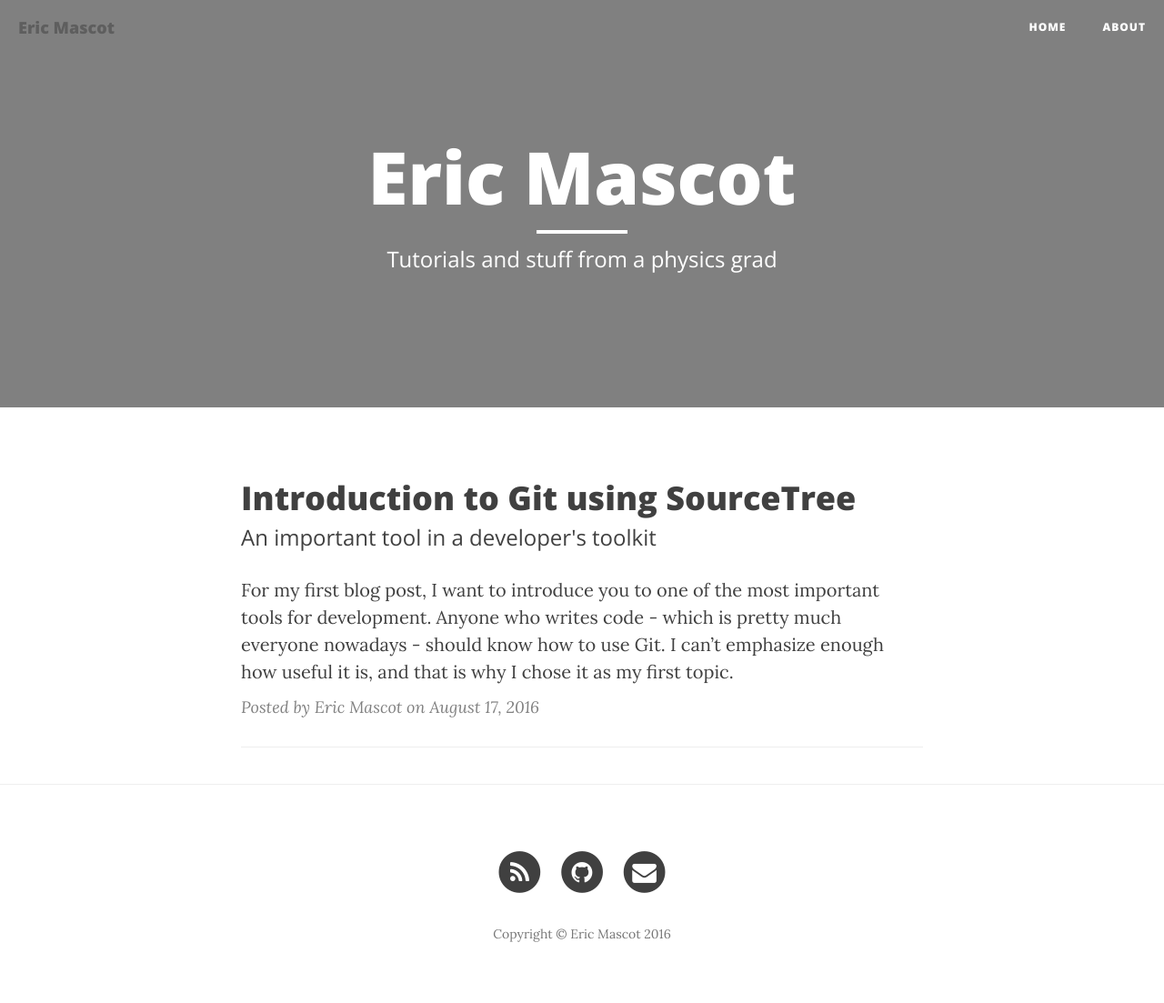
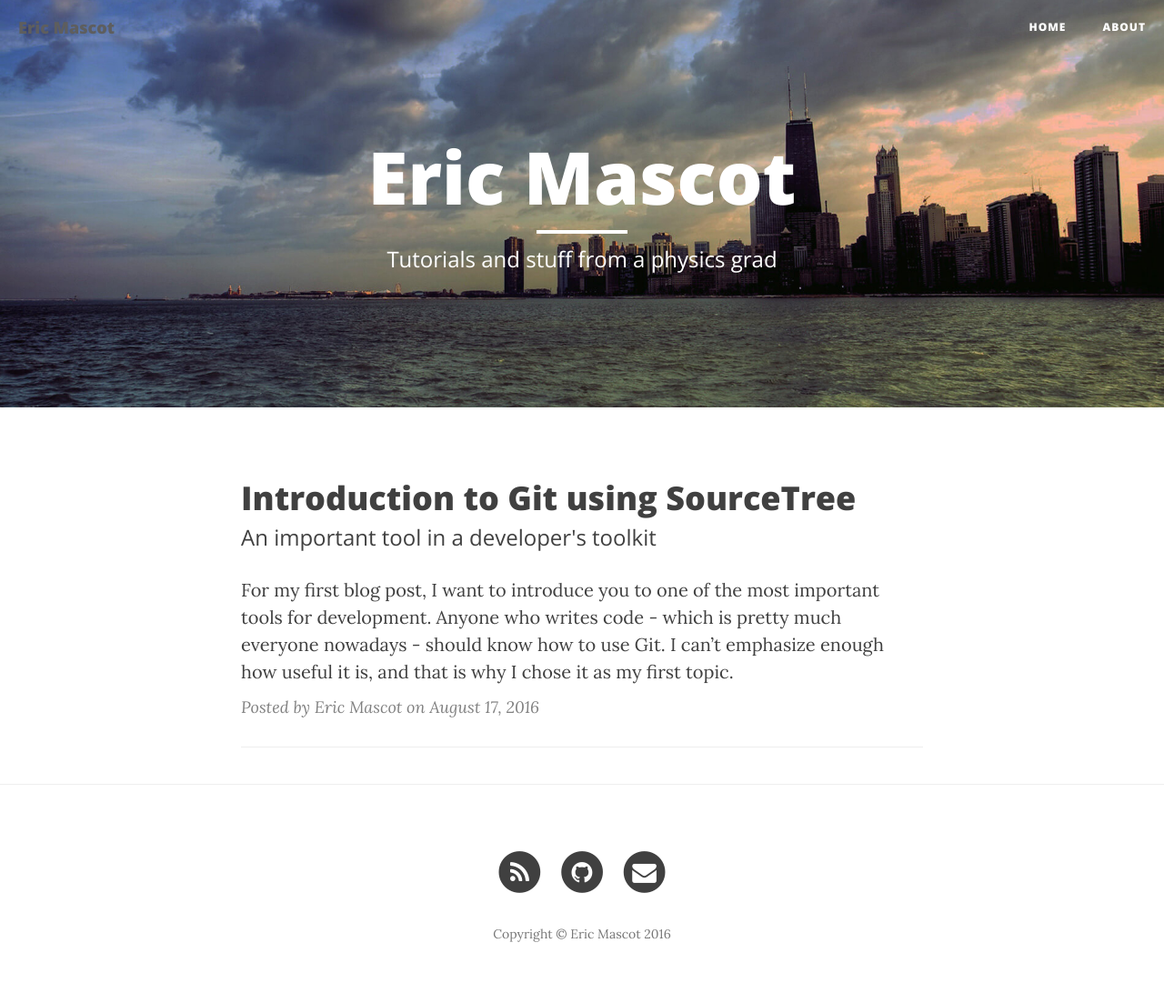
Before and after one commit to emascot/emascot.github.io, a Jekyll site: the page built from index.html, in a window 1280 px wide. Shown: the whole page at 91% size. Built offline with Jekyll 4.4.1, drawn with Linux system fonts in a browser that asks for light colours; nearby versions of some CDN libraries; the list of posts is cut into pages by our own code.

Commit message:
change header-img to image

```diff
--- a/_layouts/page.html
+++ b/_layouts/page.html
@@ -3,7 +3,7 @@ layout: default
 ---
 
 <!-- Page Header -->
-<header class="intro-header" style="background-image: url('{{ site.baseurl }}/{% if page.header-img %}{{ page.header-img }}{% else %}{{ site.header-img }}{% endif %}')">
+<header class="intro-header" style="background-image: url('{{ site.baseurl }}/{% if page.image %}{{ page.image }}{% else %}{{ site.image }}{% endif %}')">
     <div class="container">
         <div class="row">
             <div class="col-lg-8 col-lg-offset-2 col-md-10 col-md-offset-1">
--- a/_layouts/post.html
+++ b/_layouts/post.html
@@ -3,7 +3,7 @@ layout: default
 ---
 
 <!-- Post Header -->
-<header class="intro-header" style="background-image: url('{{ site.baseurl }}/{% if page.header-img %}{{ page.header-img }}{% else %}{{ site.header-img }}{% endif %}')">
+<header class="intro-header" style="background-image: url('{{ site.baseurl }}/{% if page.image %}{{ page.image }}{% else %}{{ site.image }}{% endif %}')">
     <div class="container">
         <div class="row">
             <div class="col-lg-8 col-lg-offset-2 col-md-10 col-md-offset-1">
--- a/_posts/2016-08-17-introduction-to-git-using-sourcetree.markdown
+++ b/_posts/2016-08-17-introduction-to-git-using-sourcetree.markdown
@@ -3,7 +3,7 @@ layout:     post
 title:      "Introduction to Git using SourceTree"
 subtitle:   "An important tool in a developer's toolkit"
 author:     "Eric Mascot"
-header-img: "img/2016-08-17-introduction-to-git-using-sourcetree/header.png"
+image:      "img/2016-08-17-introduction-to-git-using-sourcetree/header.png"
 category: tutorial
 tags:
   - git
```
